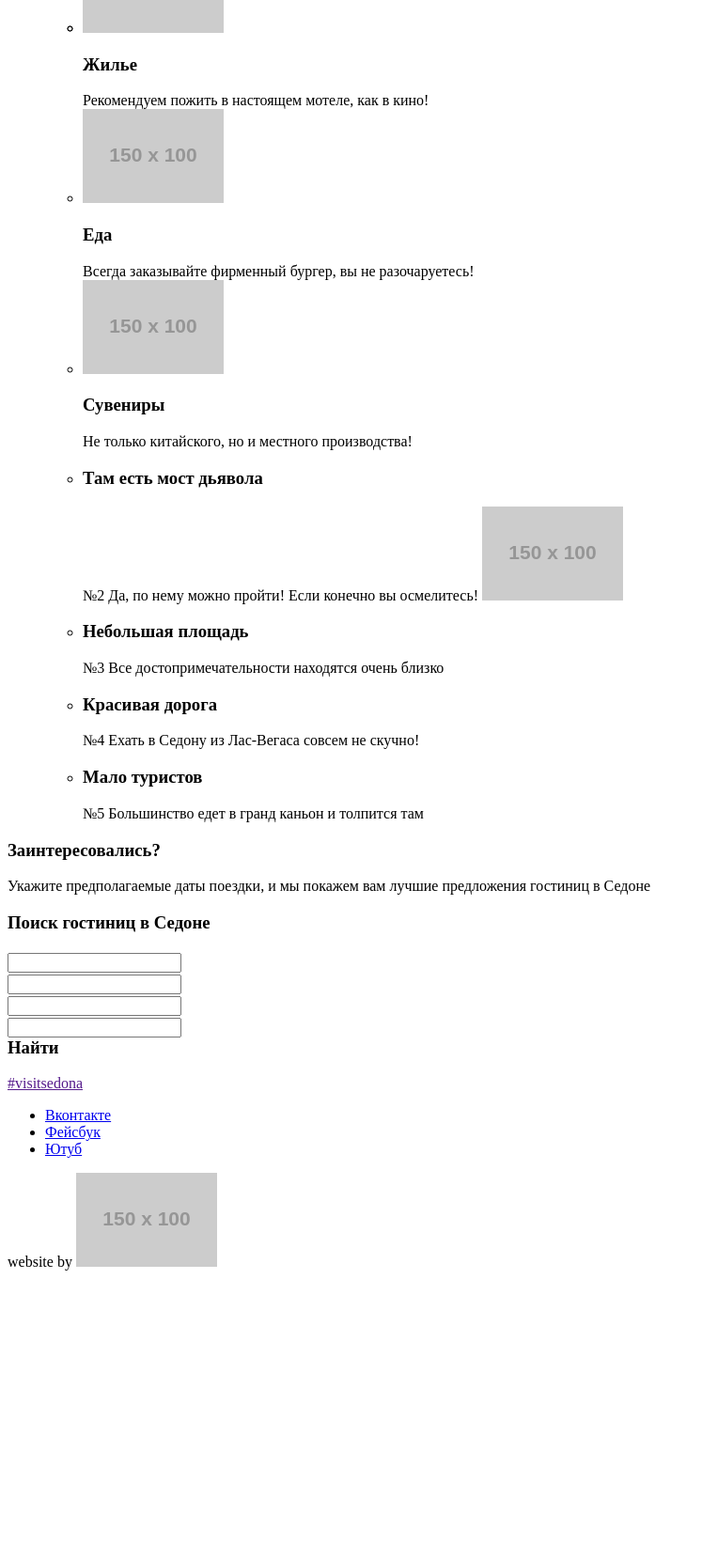
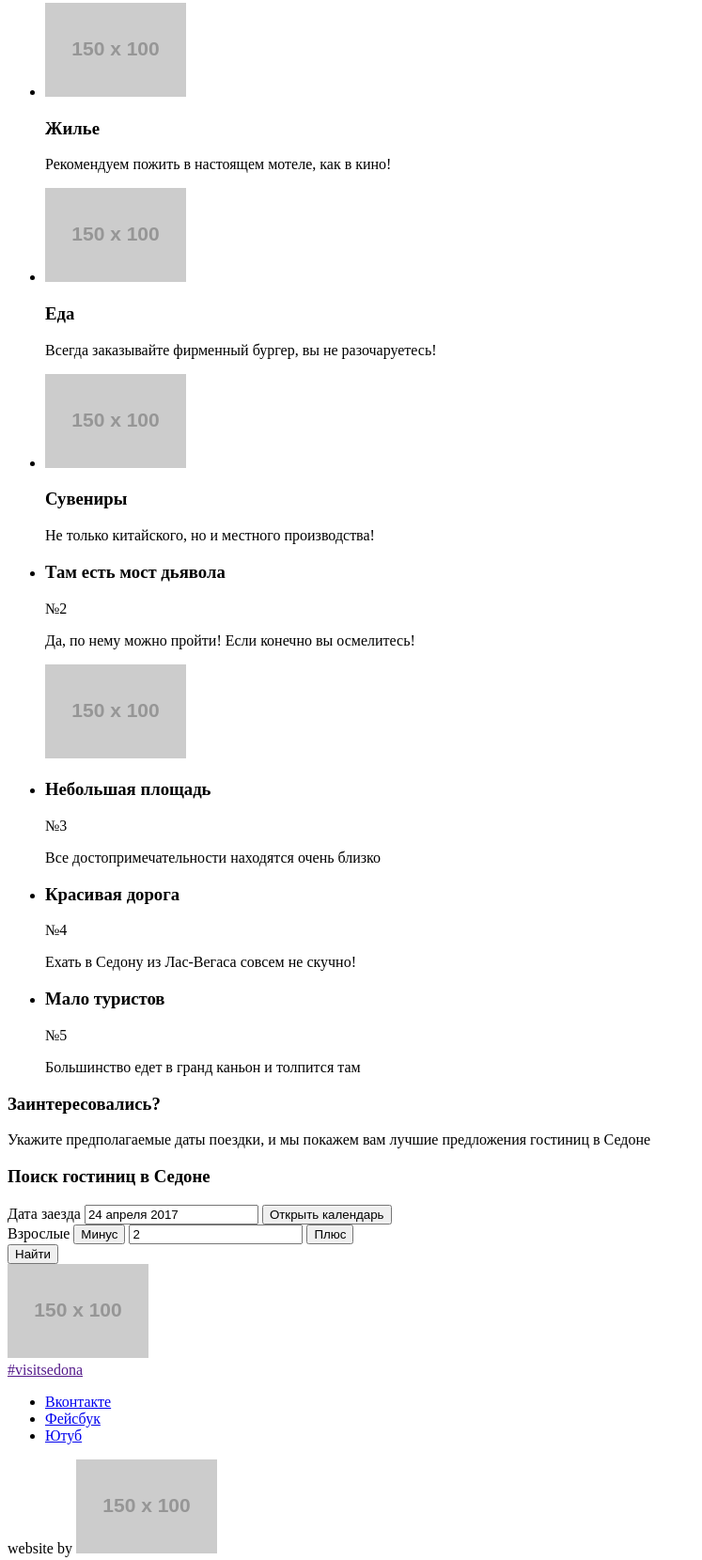
Before and after one commit to Natashastolyarova/358753-sedona, a plain HTML site: page index.html in a window 1280 px wide. Shown: the part 741-2401 px from the top of the page at 94% size, without its empty margins (0-747 px from the left). Before the commit the page ends 2109 px from the top, so only its background shows below. Drawn offline with Linux system fonts and the light colour scheme; placeholder pictures from the web are drawn by us.

Commit message:
поправки
Изменены теги спан, добавлена форма, и проч

```diff
--- a/index.html
+++ b/index.html
@@ -2,127 +2,116 @@
 <html lang="ru">
   <head>
     <meta charset="utf-8">
-    <title></title>
+    <title>Седона</title>
   </head>
   <body>
       <header class="main-header">
         <nav class="main-navigation">
-          <a class="main-header-logo" href="index.html">
+          <a class="main-header-logo" href="#">
             <img src="http://placehold.it/150x100" alt="Логотип «Седоны»">
           </a>
           <ul class="site-navigation">
-            <li><a href="info.html">Информация</a></li>
-            <li><a href="photo-video.html">Фото и видео</a></li>
-            <li><a href="map.html">Карта штата</a></li>
-            <li><a href="hotels.html">Гостиницы</a></li>
+            <li><a href="#">Информация</a></li>
+            <li><a href="#">Фото и видео</a></li>
+            <li><a href="#">Карта штата</a></li>
+            <li><a href="#">Гостиницы</a></li>
           </ul>
-                   </nav>
+          </nav>
       </header>
-
       <main class="container">
-
       <section class="features">
-       <img src="http://placehold.it/150x100" alt="Welcome to the gorgeous Sedona">
+       <div class="features"><img src="http://placehold.it/150x100" alt="Welcome to the gorgeous Sedona"></div>
                <h1>Седона - недольшой городок в Аризоне, заслуживающий большего!</h1>
-              <span>Рассмотрим 5 причин, по которым седона круче, чем Гранд Каньон!</span>
-                <section class="reasons">
-           <h2 class="visually-hidden">Причины</h2>
-           <ul class="reasons-list">
-             <li class="reasons">
-               <article class="reasons">
+              <p>Рассмотрим 5 причин, по которым седона круче, чем Гранд Каньон!</p>
+              <h2 class="visually-hidden">Причины</h2>
+           <ul class="features-item">
+             <li class="features-item">
+               <div class="features-item">
                  <h3>Настоящий городок</h3>
-                 <span>№1</span>
-                 <span>Седона - не аттракцион для туристов, там течет своя жизнь</span>
-                 <img src="http://placehold.it/150x100">
-               </article>
-                      </li>
-                     <li class="sightseengs">
-               <article class="sightseengs">
-                 <h3 class="visually-hidden">Достопримечательности</h3>
-                 <ul>
-                 <li>
-                   <article>
-                   <li><a><img src="http://placehold.it/150x100"></a>
+                 <p>№1</p>
+                 <p>Седона - не аттракцион для туристов, там течет своя жизнь</p>
+               </div>
+                 <div class="place"><img src="http://placehold.it/150x100"></div>
+                    </li>
+                     <li class="features-list">
+                     <h3 class="visually-hidden">Достопримечательности</h3>
+                   <li><img src="http://placehold.it/150x100">
                    <h3>Жилье</h3>
-                   <span>Рекомендуем пожить в настоящем мотеле, как в кино!</span>
+                   <p>Рекомендуем пожить в настоящем мотеле, как в кино!</p>
                    </li>
-                   <li><a><img src="http://placehold.it/150x100"></a>
+                   <li><img src="http://placehold.it/150x100">
                    <h3>Еда</h3>
-                   <span>Всегда заказывайте фирменный бургер, вы не разочаруетесь!</span>
+                   <p>Всегда заказывайте фирменный бургер, вы не разочаруетесь!</p>
                    </li>
-                   <li><a><img src="http://placehold.it/150x100"></a>
+                   <li><img src="http://placehold.it/150x100">
                    <h3>Сувениры</h3>
-                   <span>Не только китайского, но и местного производства!</span>
+                   <p>Не только китайского, но и местного производства!</p>
                    </li>
-                   </article>
-                 </li>
-                 <li class="reasons">
-                   <article class="reasons">
-                     <h3>Там есть мост дьявола</h3>
-                     <span>№2</span>
-                     <span>Да, по нему можно пройти! Если конечно вы осмелитесь!</span>
+                   <li class="features-item">
+                   <h3>Там есть мост дьявола</h3>
+                     <p>№2</p>
+                     <p>Да, по нему можно пройти! Если конечно вы осмелитесь!</p>
                      <img src="http://placehold.it/150x100">
-                   </article>
                           </li>
-                          <li class="reasons">
-                            <article class="reasons">
-                              <h3>Небольшая площадь</h3>
-                              <span>№3</span>
-                              <span>Все достопримечательности находятся очень близко</span>
-                              </article>
+                          <li class="features-item">
+                            <h3>Небольшая площадь</h3>
+                              <p>№3</p>
+                              <p>Все достопримечательности находятся очень близко</p>
                               </li>
-                              <li class="reasons">
-                                <article class="reasons">
-                                  <h3>Красивая дорога</h3>
-                                  <span>№4</span>
-                                  <span>Ехать в Седону из Лас-Вегаса совсем не скучно!</span>
-                                  </article>
+                              <li class="features-item">
+                                <h3>Красивая дорога</h3>
+                                  <p>№4</p>
+                                  <p>Ехать в Седону из Лас-Вегаса совсем не скучно!</p>
                                   </li>
-                                  <li class="reasons">
-                                    <article class="reasons">
+                                  <li class="features-item">
                                       <h3>Мало туристов</h3>
-                                      <span>№5</span>
-                                      <span>Большинство едет в гранд каньон и толпится там</span>
-                                      </article>
-                                      </li>
+                                      <p>№5</p>
+                                      <p>Большинство едет в гранд каньон и толпится там</p>
+                                          </li>
                                           </ul>
                                           </section>
 <section class="booking">
   <h3>Заинтересовались?</h3>
-  <span>Укажите предполагаемые даты поездки, и мы покажем вам лучшие предложения гостиниц в Седоне</span>
-  <article class="booking">
-    <h3>Поиск гостиниц в Седоне<h3>
-      <form method="get">
-  <input type="text" name="search">
-</form>
-<form method="get">
-  <input type="text" name="search">
-</form>
-<form method="get">
-  <input type="text" name="search">
-</form>
-<form method="get">
-  <input type="text" name="search">
-</form>
-<submit button>Найти</submit button>
-  </article>
-</section>
+  <p>Укажите предполагаемые даты поездки, и мы покажем вам лучшие предложения гостиниц в Седоне</p>
+      <h3>Поиск гостиниц в Седоне</h3>
+      <form class="form-search" action="https://echo.htmlacademy.ru/" method="get" >
+        <div class="form-search-item">
+          <label class="form-search-label" for="date-in">Дата заезда</label>
+          <input class="form-search-date" id="date-in" type="text" name="date-in" value="24 апреля 2017">
+          <button class="form-search-button button-calendar" type="button">
+            <span class="visually-hidden">Открыть календарь</span>
+          </button>
+        </div>
+        <div class="form-search-short-item">
+          <label class="form-search-label" for="adult">Взрослые</label>
+          <button class="form-search-button button-plus" type="button">
+            <span class="visually-hidden">Минус</span>
+          </button>
+          <input class="form-search-count" id="adult" type="text" name="adult" value="2">
+          <button class="form-search-button button-minus" type="button">
+            <span class="visually-hidden">Плюс</span>
+          </button>
+        </div>
+        <button class="form-search-submit" type="submit">Найти</button>
+      </form>
+<a href="#"><img src="http://placehold.it/150x100" alt="Карта"></a>
+  </section>
 </main>
 <footer class="main-footer">
-  <p class="footer-contacts">
+  <div class="footer-tag">
   <a href="">#visitsedona</a>
-          </p>
+</div>
   <div class="footer-social">
     <ul>
-      <li><a class="social-button" href="#">Вконтакте</a></li>
-      <li><a class="social-button" href="#">Фейсбук</a></li>
-      <li><a class="social-button" href="#">Ютуб</a></li>
+      <li><a class="social-vk" href="#">Вконтакте</a></li>
+      <li><a class="social-fb" href="#">Фейсбук</a></li>
+      <li><a class="social-yout" href="#">Ютуб</a></li>
     </ul>
   </div>
-  <p class="footer-copyright">
+  <div class="htmlacademy-logo">
     website by
     <a class="button" href="https://htmlacademy.ru"><img src="http://placehold.it/150x100"></a>
-  </p>
+  </div>
 </footer>
 </body>
 </html>
```
Also changed, not shown: inner.html (+21 -15 lines).
